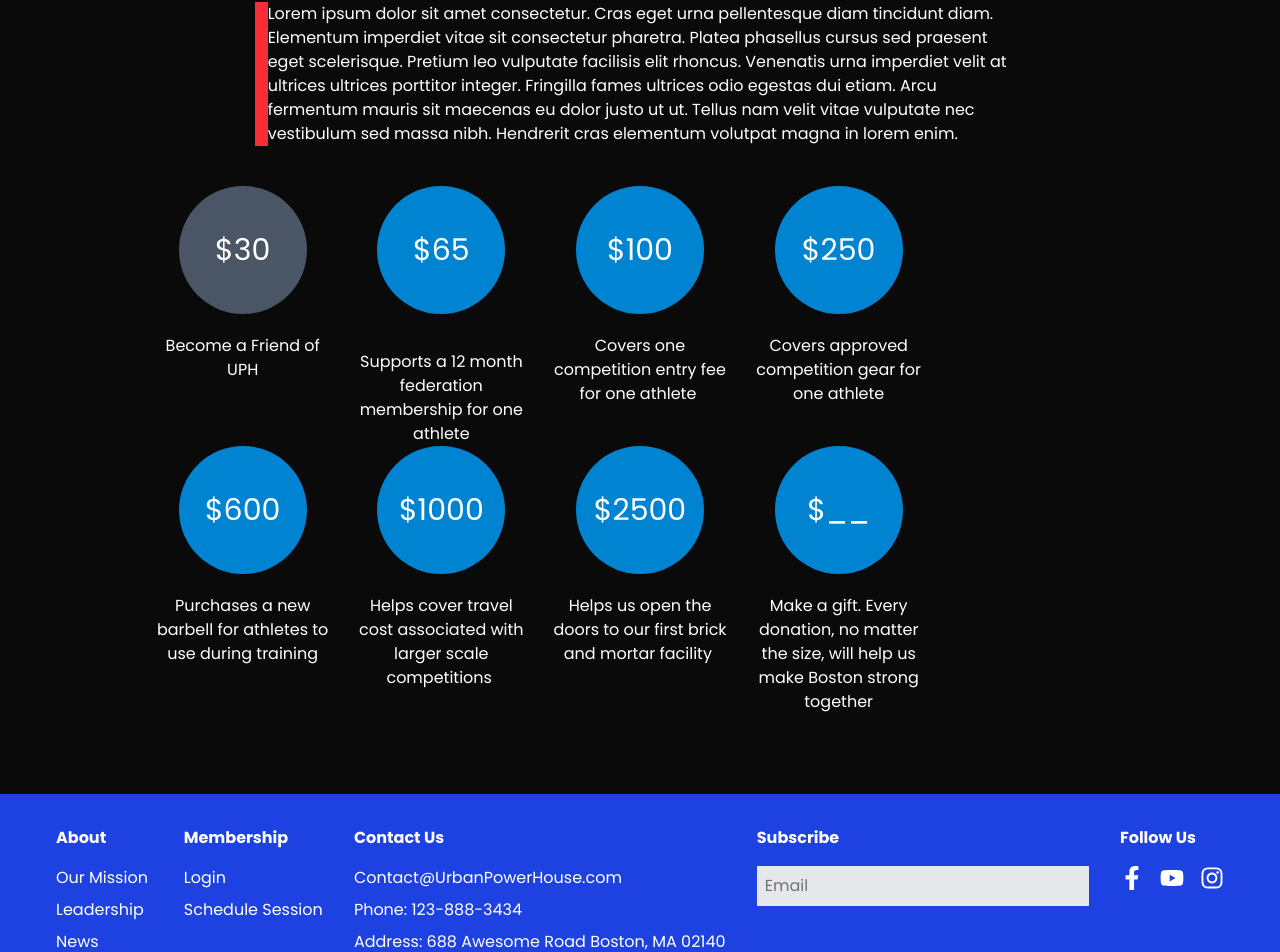
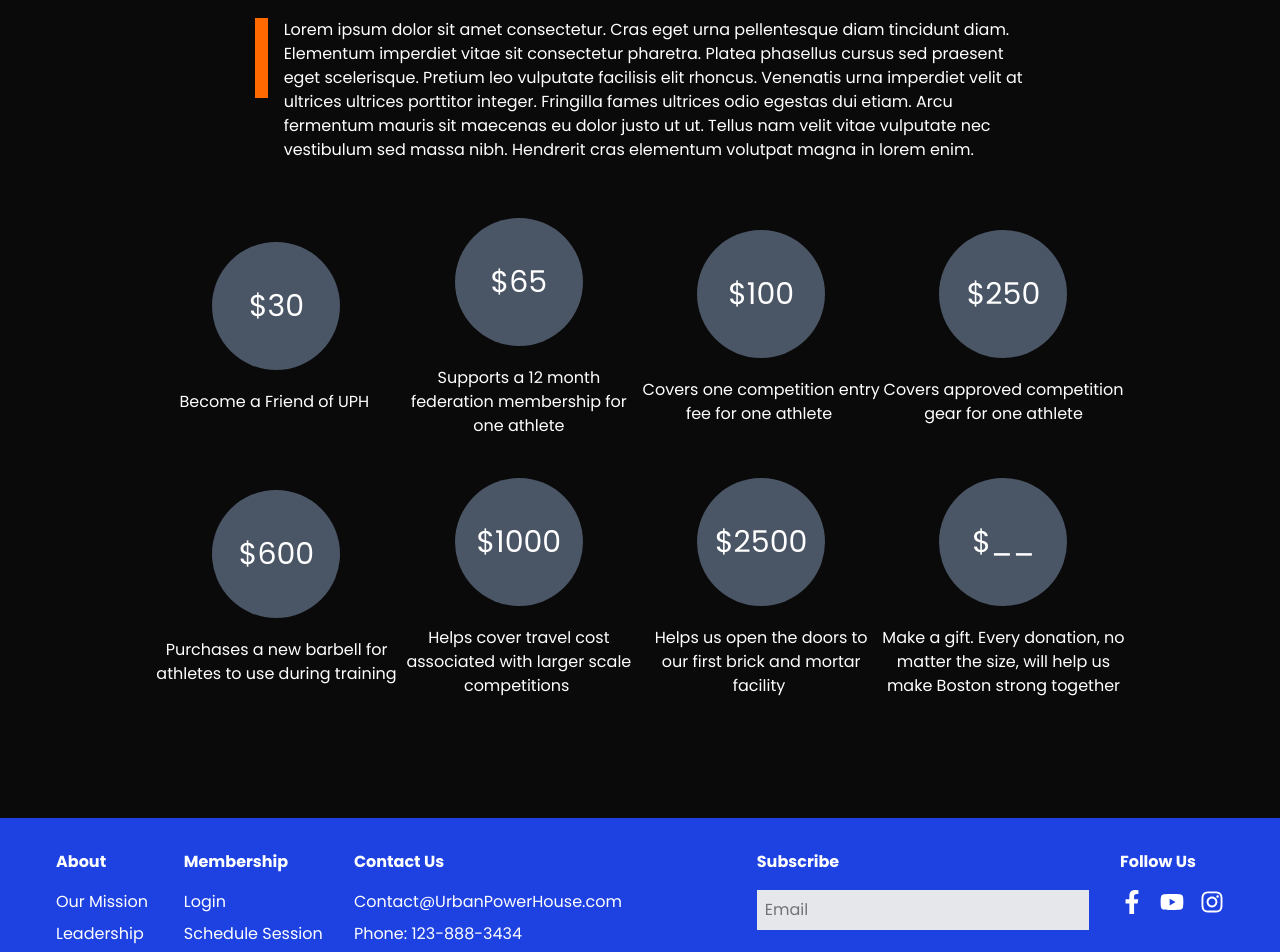
Before and after one commit to Artists-for-Humanity/urban-powerhouse, a Next.js app: page /Donation in a window 1280 px wide. Shown: the part 456-1408 px from the top of the page. Built offline with nearby package versions, Linux system fonts and the light colour scheme.

Commit message:
finished everything

```diff
--- a/pages/Donation.tsx
+++ b/pages/Donation.tsx
@@ -16,55 +16,74 @@ export default function Donation() {
           <Grid className="gap-y-4 ">
             <Navigation/>
               <Container>
-
               <div className="col-span-6 text-center sm:col-start-4 lg:col-start-1 lg:col-span-4 text-3xl">Why Give to UPH?</div>
-              <div className="max-h-26 lg:col-start-3 lg:mt-5 lg:col-span-8 sm:max-h-full col-span-7 col-start-1 border-l-[13px] border-red-500 mt-12 mb-65 ml-10 sm:mt-0 sm:mb-0 sm:ml-0 sm:col-start-2 sm:col-span-6 sm:mb-10">Lorem ipsum dolor sit amet consectetur. Cras eget urna pellentesque diam tincidunt diam. Elementum imperdiet vitae sit consectetur pharetra. Platea phasellus cursus sed praesent eget scelerisque. Pretium leo vulputate facilisis elit rhoncus. Venenatis urna imperdiet velit at ultrices ultrices porttitor integer. Fringilla fames ultrices odio egestas dui etiam. Arcu fermentum mauris sit maecenas eu dolor justo ut ut. Tellus nam velit vitae vulputate nec vestibulum sed massa nibh. Hendrerit cras elementum volutpat magna in lorem enim.</div>
-              <div className="max-h-26 lg:col-start-3 lg:mt-5 lg:col-span-8 sm:max-h-full col-span-7 col-start-1 border-l-[13px] border-red-500 mt-12 mb-65 ml-10  sm:mt-0 sm:mb-0 sm:ml-0 sm:col-start-2 sm:col-span-6 sm:mb-10">Lorem ipsum dolor sit amet consectetur. Cras eget urna pellentesque diam tincidunt diam. Elementum imperdiet vitae sit consectetur pharetra. Platea phasellus cursus sed praesent eget scelerisque. Pretium leo vulputate facilisis elit rhoncus. Venenatis urna imperdiet velit at ultrices ultrices porttitor integer. Fringilla fames ultrices odio egestas dui etiam. Arcu fermentum mauris sit maecenas eu dolor justo ut ut. Tellus nam velit vitae vulputate nec vestibulum sed massa nibh. Hendrerit cras elementum volutpat magna in lorem enim.</div>
-              <div className="col-span-4 col-start-2 sm:col-span-2 sm:col-start-2 text-center flex flex-col items-center">
-                <div className="w-32 h-32 bg-gray-600 text-[30px] rounded-full flex items-center justify-center">$30</div>
-                <div className="max-h-26 mt-5">Become a Friend of UPH</div>
-              </div>
+              <div className="max-h-25 lg:col-start-3 lg:mt-5 lg:col-span-8 pl-4 lg:max-h-20 lg:mb-30 sm:max-h-20 col-span-7 col-start-1 border-l-[13px] border-orange-500 mt-12 sm:mb-30 ml-10 mb-65  sm:mt-0 sm:mb-0 sm:ml-0 sm:col-start-2 sm:col-span-6 sm:mb-10">Lorem ipsum dolor sit amet consectetur. Cras eget urna pellentesque diam tincidunt diam. Elementum imperdiet vitae sit consectetur pharetra. Platea phasellus cursus sed praesent eget scelerisque. Pretium leo vulputate facilisis elit rhoncus. Venenatis urna imperdiet velit at ultrices ultrices porttitor integer. Fringilla fames ultrices odio egestas dui etiam. Arcu fermentum mauris sit maecenas eu dolor justo ut ut. Tellus nam velit vitae vulputate nec vestibulum sed massa nibh. Hendrerit cras elementum volutpat magna in lorem enim.</div>
+              <div className="max-h-25  lg:col-start-3 lg:mt-5 lg:col-span-8 pl-4 lg:max-h-20 lg:mb-30 sm:max-h-20 col-span-7 col-start-1 border-l-[13px] border-orange-500 mt-12 sm:mb-35 mb-80 ml-10  sm:mt-0 sm:mb-0 sm:ml-0 sm:col-start-2 sm:col-span-6 sm:mb-10">Lorem ipsum dolor sit amet consectetur. Cras eget urna pellentesque diam tincidunt diam. Elementum imperdiet vitae sit consectetur pharetra. Platea phasellus cursus sed praesent eget scelerisque. Pretium leo vulputate facilisis elit rhoncus. Venenatis urna imperdiet velit at ultrices ultrices porttitor integer. Fringilla fames ultrices odio egestas dui etiam. Arcu fermentum mauris sit maecenas eu dolor justo ut ut. Tellus nam velit vitae vulputate nec vestibulum sed massa nibh. Hendrerit cras elementum volutpat magna in lorem enim.</div>
 
 
-              <div className="col-span-4 col-start-2 lg:gap-y-4 gap-x-8 sm:col-span-2 sm:row-start-4 sm:col-start-4 text-center flex flex-col items-center">
-                <div className="w-32 h-32 bg-gray-600 text-[30px] rounded-full flex items-center justify-center bg-sky-600">$65</div>
-                <div className="max-h-26 mt-5">Supports a 12 month federation membership for one athlete</div>
+                          <div className="col-start-2 col-span-4  sm:col-start-3 sm:col-span-4 lg:col-start-2 lg:col-span-10 ">
+
+                            <div className="sm:flex sm:flex-col sm:justify-center sm:items-center  lg:flex lg:flex-row lg:justify-evenly">
+
+                              <div className="lg:w-1/4 flex flex-col items-center">
+                                <div className="w-32 h-32 bg-gray-600 text-[30px] rounded-full flex items-center justify-center bg-gray-600">$30</div>
+                                <div className="max-h-26 text-center mt-5 mb-10">Become a Friend of UPH </div>
                               </div>
-
-              <div className="col-span-4 col-start-2 sm:col-span-2 sm:row-start-4 sm:col-start-6 text-center flex flex-col items-center">
-              <div className="w-32 h-32 bg-gray-600 text-[30px] rounded-full flex items-center justify-center bg-sky-600"> $100 </div>
+                              <div className="lg:w-1/4 flex flex-col items-center">
+                              <div className="w-32 h-32 bg-gray-600 text-[30px] rounded-full flex items-center justify-center bg-gray-600">$65</div>
+                              <div className="max-h-26 text-center col-span-4 col-start-2  mt-5 mb-10">Supports a 12 month federation membership for one athlete</div>
+                              </div>
+                              <div className="lg:w-1/4 flex flex-col items-center">
+                              <div className="w-32 h-32 bg-gray-600 text-[30px] rounded-full flex items-center justify-center bg-gray-600"> $100 </div>
               <div className="max-h-26 text-center col-span-4 col-start-2  mt-5 mb-10">Covers one competition entry fee for one athlete </div>
                               </div>
-
-              <div className="col-span-4 col-start-2 lg:col-start-8 lg:row-start-4 sm:col-span-2 sm:row-start-5 sm:col-start-2 text-center flex flex-col items-center">
-              <div className="w-32 h-32 bg-gray-600 text-[30px] rounded-full flex items-center justify-center bg-sky-600">$250</div>
+                              <div className="lg:w-1/4 flex flex-col items-center">
+                              <div className="w-32 h-32 bg-gray-600 text-[30px] rounded-full flex items-center justify-center bg-gray-600">$250</div>
                               <div className="max-h-26 text-center col-span-4 col-start-2  mt-5 mb-10">Covers approved competition gear for one athlete</div>
                               </div>
 
-              <div className="col-span-4 col-start-2 lg:col-start-2 lg:row-start-5 sm:col-span-2 sm:row-start-5 sm:col-start-4 text-center flex flex-col items-center">
-              <div className="w-32 h-32 bg-gray-600 text-[30px] rounded-full flex items-center justify-center bg-sky-600">$600</div>
-              <div className="max-h-26 text-center col-span-4 col-start-2  mt-5 mb-10">Purchases a new barbell for athletes to use during training</div>
                             </div>
 
 
 
-                <div className="col-span-4 col-start-2 lg:col-start-4 sm:col-span-2 sm:row-start-5 sm:col-start-6 text-center flex flex-col items-center">
-              <div className="w-32 h-32 bg-gray-600 text-[30px] rounded-full flex items-center justify-center bg-sky-600">$1000</div>
-              <div className="max-h-26 text-center col-span-4 col-start-2  mt-5 mb-10">Helps cover travel cost associated with larger scale competitions </div>
+                            <div className="sm:flex sm:flex-col sm:justify-center sm:items-center lg:flex-row lg:flex lg:justify-evenly">
+
+
+                            <div className="lg:w-1/4 flex flex-col items-center ">
+              <div className="text-center flex flex-col sm:pb-6 items-center">
+              <div className="w-32 h-32 bg-gray-600 text-[30px] rounded-full flex items-center justify-center bg-gray-600">$600</div>
+              <div className="max-h-26 text-center col-span-4 col-start-2  mt-5 mb-10">Purchases a new barbell for athletes to use during training</div>
               </div>
-
-                <div className="col-span-4 col-start-2 lg:row-start-5 lg:col-start-6 sm:col-span-2 sm:row-start-6 sm:col-start-5 text-center flex flex-col items-center">
-              <div className="w-32 h-32 bg-gray-600 text-[30px] rounded-full flex items-center justify-center bg-sky-600">$2500</div>
-              <div className="max-h-26 text-center col-span-4 col-start-2  mt-5 mb-10">Helps us open the doors to our first brick and mortar facility </div>
               </div>
 
 
-                <div className="col-span-4 col-start-2 lg:row-start-5 lg:col-start-8 sm:col-span-2 sm:row-start-6 sm:col-start-3 text-center flex flex-col items-center">
-              <div className="w-32 h-32 bg-gray-600 text-[30px] rounded-full flex items-center justify-center bg-sky-600">$__</div>
+              <div className="lg:w-1/4 flex flex-col items-center">
+                <div className="text-center flex flex-col sm:pb-6 items-center">
+              <div className="w-32 h-32 bg-gray-600 text-[30px] rounded-full flex items-center justify-center bg-gray-600">$1000</div>
+              <div className="max-h-26 text-center col-span-4 col-start-2  mt-5 mb-10">Helps cover travel cost associated with larger scale competitions </div>
+                </div>
+              </div>
+
+
+              <div className="lg:w-1/4 flex flex-col items-center">
+                <div className="text-center flex flex-col sm:pb-6 items-center">
+              <div className="w-32 h-32 bg-gray-600 text-[30px] rounded-full flex items-center justify-center bg-gray-600">$2500</div>
+              <div className="max-h-26 text-center col-span-4 col-start-2  mt-5 mb-10">Helps us open the doors to our first brick and mortar facility </div>
+                </div>
+              </div>
+
+
+              <div className="lg:w-1/4 flex flex-col items-center">
+                <div className="text-center flex flex-col sm:pb-6  items-center">
+              <div className="w-32 h-32 bg-gray-600 text-[30px] rounded-full flex items-center justify-center bg-gray-600">$__</div>
               <div className="max-h-26 text-center col-span-4 col-start-2  mt-5 mb-10">Make a gift. Every donation, no matter the size, will help us make Boston strong  together</div>
                 </div>
 
+              </div>
+                            </div>
 
+
+                </div>
               </Container>
             <Footer />
           </Grid>
```
Lines whose indentation alone changed are shown as unchanged.
